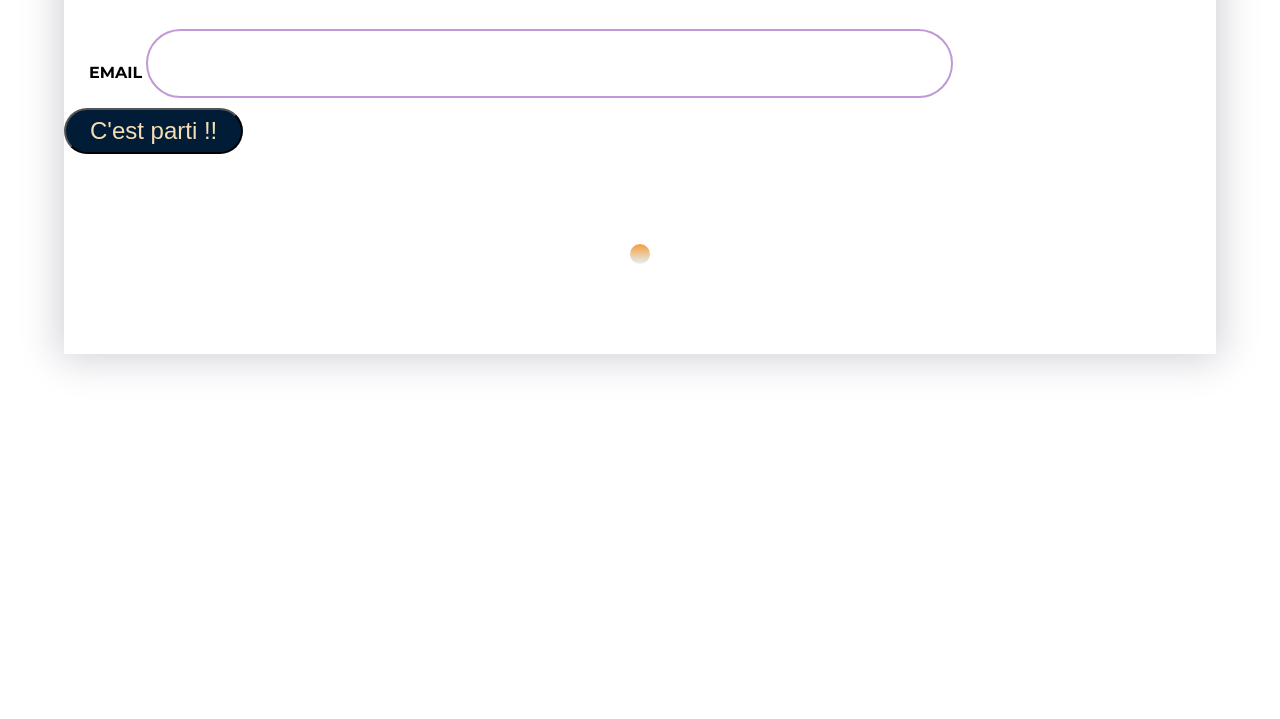
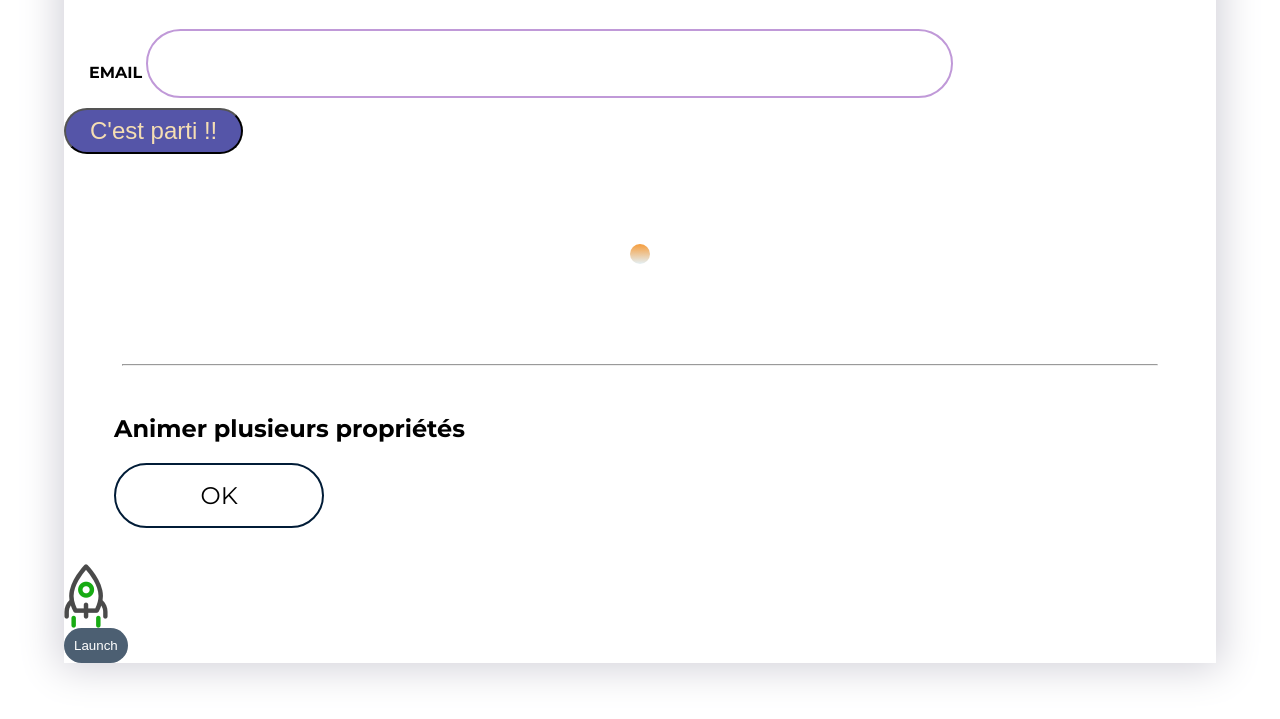
Before and after one commit to aminelch/animations-en-css3, a plain HTML site: page transition-with-pseaudo-class/index.html in a window 1280 px wide. Shown: the part 69-788 px from the top of the page. Drawn offline with Linux system fonts and the light colour scheme.

Commit message:
animate many properties in the same translation

```diff
--- a/public/scss/app.scss
+++ b/public/scss/app.scss
@@ -90,13 +90,14 @@ h1:first-child {
 
 
 .btn {
-    background: $cd-primary;
+    background: #5555a8;
     font-size: 1.5rem;
     color: wheat;
     cursor: pointer;
     padding: 0.43rem 1.5rem;
     border-radius: 10rem;
     transition: transform 0.3s;
+
 
     &:hover {
         transform: scale(1.15);
@@ -120,3 +121,83 @@ $cd-secondary: rgb(180, 248, 22);
     transform: scale(0.1);
     transition: transform 4000ms;
 }
+
+hr {
+    padding: 0 5px;
+    width: 90%;
+    color: yellow;
+}
+
+.card {
+    padding: 20px 50px;
+}
+
+.btn2 {
+    background-color: $cd-btn-start;
+    border: 2px solid $cd-btn;
+    border-radius: 5rem;
+
+    cursor: pointer;
+    font-size: 24px;
+    text-align: center;
+    padding: 1rem 20px;
+    min-height: 40px;
+    max-width: 20%;
+    //    transition: all 0.4s; //animer plusieurs properties simultanément
+    transition: background-color 0.8s, transform 0.3s, color 1s;
+    transition-delay: 0, 150ms, 3s; //retarder la transition
+
+    &:hover {
+        transform: scale(1.13);
+        background-color: $cd-btn-end;
+        color: wheat;
+    }
+}
+
+
+.btn {
+
+    &:active+.rocket {
+
+        transform: translateY(0%);
+
+    }
+
+}
+
+
+
+.btn-launch {
+    height: auto;
+    width: auto;
+    padding: 10px;
+    background: $cd-btn;
+    border: none;
+    border-radius: 50px;
+    cursor: pointer;
+    color: white;
+    opacity: 0.7;
+    scale: 1;
+    transition: opacity 0.3s ease-in-out, scale 0.4ms;
+    text-align: center;
+
+    &:active+.rocket {
+
+        transform: translateY(0%);
+
+    }
+
+    &:hover {
+        scale: 1.2;
+        opacity: 1;
+    }
+
+}
+
+
+.rocket {
+    height: 64px;
+    width: 44px;
+    //   margin: 0 auto;
+    background: url(../img/rocket.png) top left no-repeat;
+}
--- a/public/scss/partials/_vars.scss
+++ b/public/scss/partials/_vars.scss
@@ -3,3 +3,10 @@ $cd-box: #c099d8;
 $cd-txt--invalid: #fff;
 $cd-danger: #b20a37;
 $cd-primary:#011c37;
+
+/**
+Button
+================================*/
+$cd-btn-start: rgba(1, 28, 55, 0);
+$cd-btn-end: rgba(1, 28, 55, 1);
+$cd-btn:#011c37;
--- a/transition-with-pseaudo-class/index.html
+++ b/transition-with-pseaudo-class/index.html
@@ -26,6 +26,18 @@
                 <div class="ball"></div>
             </div>
         </div>
+
+        <hr>
+        <div class="card">
+            <h2>Animer plusieurs propriétés </h2>
+            <p>
+                <div class="btn2">OK</div>
+            </p>
+        </div>
+
+        <div class="rocket"></div>
+
+        <button class="btn-launch">Launch</button>
     </div>
 </body>
 
```
Also changed, not shown: public/css/app.css, public/img/rocket.png (added), 1 other file.
